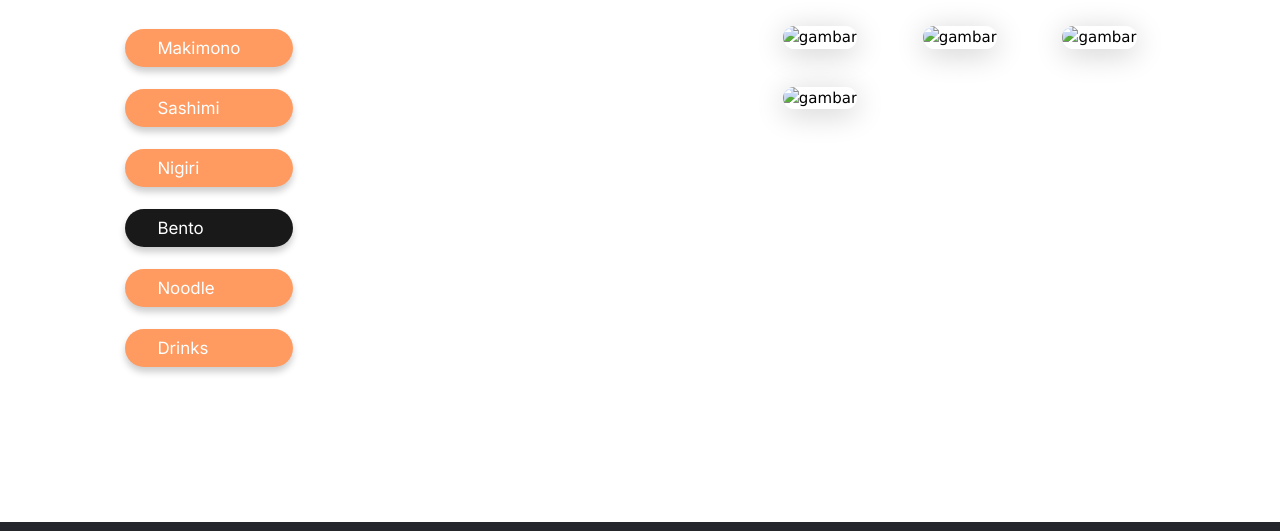
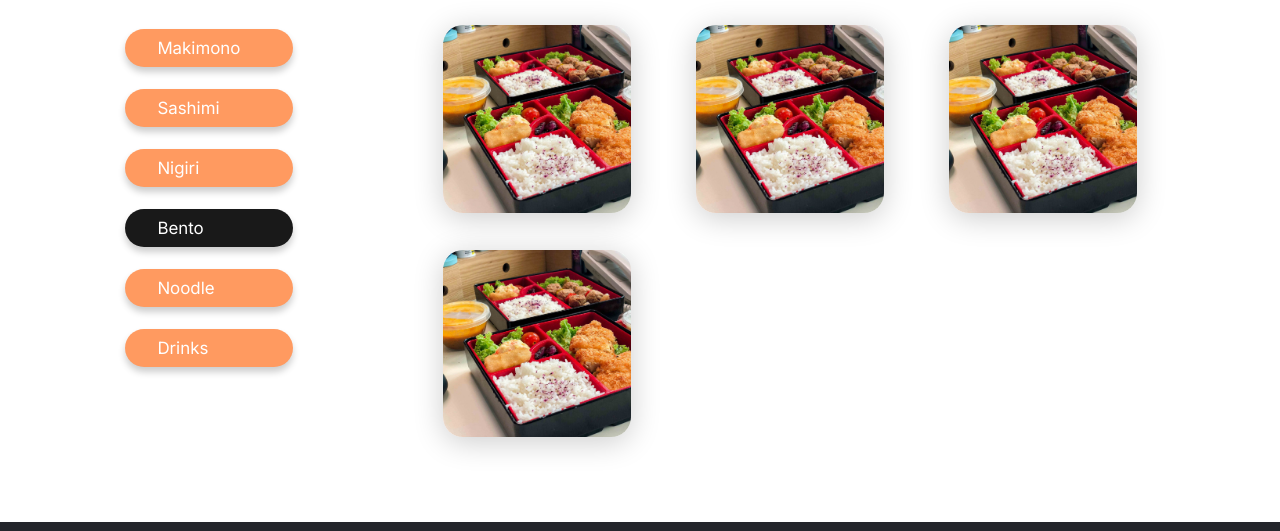
Before and after one commit to puskipus/myIMKProject, a website: page pages/bento.html in a window 1280 px wide. Shown: the part 269-800 px from the top of the page. Drawn offline with nearby package versions, Linux system fonts and the light colour scheme; files whose address does not match are found by name.

Commit message:
added bento image

```diff
--- a/pages/bento.html
+++ b/pages/bento.html
@@ -52,18 +52,18 @@
         <div class="gambarMakanan">
           <div class="row">
             <div class="column">
-              <img src="bentototo.jpg" class="makanan" alt="gambar" style="width:14.64vw">
+              <img src="../photo/bentototo.jpg" class="makanan" alt="gambar" style="width:14.64vw">
             </div>
             <div class="column">
-              <img src="bentototo.jpg" class="makanan" alt="gambar" style="width:14.64vw">
+              <img src="../photo/bentototo.jpg" class="makanan" alt="gambar" style="width:14.64vw">
             </div>
             <div class="column">
-              <img src="bentototo.jpg" class="makanan" alt="gambar" style="width:14.64vw">
+              <img src="../photo/bentototo.jpg" class="makanan" alt="gambar" style="width:14.64vw">
             </div>
           </div>
           <div class="row">
             <div class="column">
-              <img src="bentototo.jpg" class="makanan" alt="gambar" style="width:14.64vw">
+              <img src="../photo/bentototo.jpg" class="makanan" alt="gambar" style="width:14.64vw">
             </div>
           </div>
         </div>
--- a/styles/rework.css
+++ b/styles/rework.css
@@ -310,13 +310,14 @@ input:focus,textarea:focus,select:focus{
   width: 100%;
   height          : auto;
   background-color: #24262b;
-  padding         : 2vw 4vw 0vw;
+  /* padding         : 2vw 4vw 0vw; */
 }
 
 .titleFooter {
   color      : white;
   font-size  : 2vw;
   font-weight: bold;
+  padding    : 5px 10px;
 }
 
 .containerFooter {
```
Also changed, not shown: index.html (+1 -1 lines).
